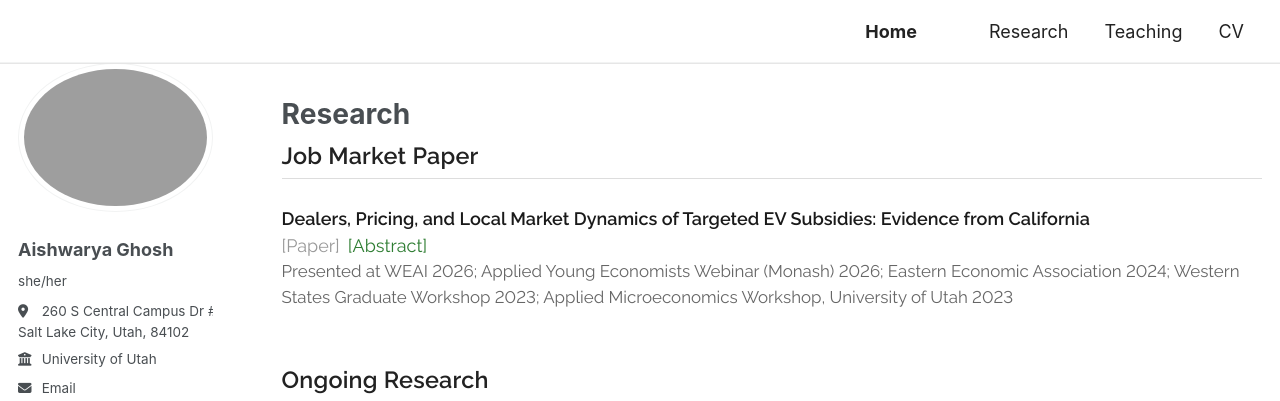
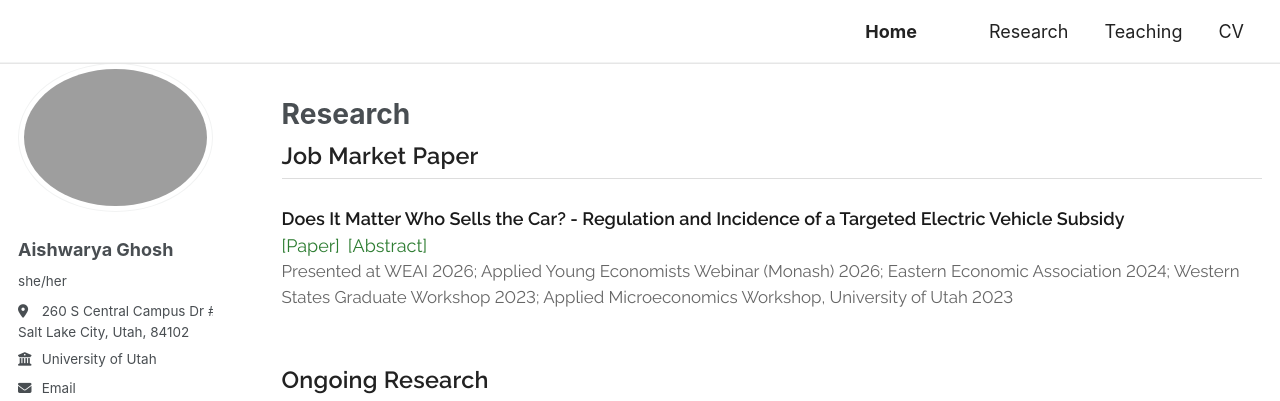
Before and after one commit to ghoshash1/ghoshash1.github.io, a Jekyll site: the page built from _pages/research.md, in a window 1280 px wide and 1379 px high. Shown: the top 401 px of the window. Built offline with Jekyll 4.4.1, drawn with Linux system fonts in a browser that asks for light colours; some web fonts are replaced; part of the change alters nothing that is shown.

Commit message:
Update research.md

```diff
--- a/_pages/research.md
+++ b/_pages/research.md
@@ -35,10 +35,29 @@ redirect_from:
 <h2 class="sec">Job Market Paper</h2>
 
 <div class="paper">
-  <p class="t">Dealers, Pricing, and Local Market Dynamics of Targeted EV Subsidies: Evidence from California</p>
- <p class="a"><a class="lk" style="color:#999 !important; cursor:default; pointer-events:none;">[Paper]</a><a class="lk" data-abs>[Abstract]</a></p>
+  <p class="t">Does It Matter Who Sells the Car? - Regulation and Incidence of a Targeted Electric
+Vehicle Subsidy</p>
+<p class="a"><a class="lk" style="cursor:default; pointer-events:none;">[Paper]</a><a class="lk" data-abs>[Abstract]</a></p>
   <div class="abs">
-    <p>This study examines how targeted electric vehicle (EV) subsidies affect prices and sales in mature markets, focusing on the Bay Area rollout of California's Clean Cars 4 All (CC4A) program. Introduced in 2019 as a means-tested "retire-and-replace" initiative, CC4A required that subsidies be redeemed exclusively through participating dealers. By linking ZIP-code–level program exposure to the universe of California Department of Motor Vehicles registrations (2015–2023) and applying a difference-in-differences framework, the analysis finds that CC4A exposure was associated with modest but statistically significant increases in EV prices of approximately 1–1.5 percent (around $500 per vehicle). At the same time, EV registrations in treated areas expanded more slowly than in comparable control regions, with cumulative transactions 20–40 percent lower two years after rollout. Dealer-level heterogeneity further reveals that participating franchise dealers exhibited modest price pass-through with limited changes in sales, Tesla maintained stable prices but experienced sharp volume declines under binding supply constraints, and non-participating dealers registered larger price increases despite stagnant sales. Overall, the results indicate that program effectiveness depends not only on subsidy generosity and targeting but also on institutional design, supply frictions, and dealer incentives.</p>
+    <p>I estimate how the launch of a targeted electric vehicle subsidy affects local transaction prices and
+sales, and whether the effect differs between dealers the program’s price rules reach and those they do not.
+To answer this, I exploit California’s Clean Cars 4 All subsidy program, launched in 2019, which restricts
+subsidy redemption to authorized dealerships that has to accept those rules, while dealers that do not enroll
+compete in the same local market under no such constraints. Linking transaction-level data on the universe
+of California EV sales from 2015 to 2023 to the subsidy program records, I estimate difference-in-differences
+specifications comparing buyers of the same make, model and model year in the same quarter, in the aggregate
+and by dealer participation channel. I first show that prices rose 0.6 to 1.0 percent in exposed relative to
+never-exposed areas, or $346 to $562 per vehicle, while sales grew more slowly. The aggregate price effect is
+at least three times as large as the entire program budget could generate if the subsidy were absorbed only
+into the prices of subsidized vehicles, pointing to a market-level price response rather than capture at the
+point of sale. I then show that the increase is concentrated outside the program. Prices rose 1.1 percent at
+non-participating dealers, where no buyer could redeem the subsidy, while at participating dealers the effect is
+statistically indistinguishable from zero and bounded above by $306, under 4 percent of the average subsidy.
+Tesla, which posts uniform national prices and does not respond locally, shows no effect either. Suggestive
+evidence points to a local market too tight to absorb the demand the program concentrates on a narrow set of
+eligible vehicles and participating dealers. Rules governing the sellers who redeem a subsidy can work where
+they apply and still leave the subsidy raising the cost of adoption elsewhere in the same market, for buyers it
+never reached in the communities it was designed to serve. </p>
     <p><i>Data:</i> Recovered vehicle model, trim, and configuration for 1.1 million California registrations by decoding Vehicle Identification Numbers with a random-forest classifier trained on NHTSA vehicle records.</p>
   </div>
   <p class="s">Presented at WEAI 2026; Applied Young Economists Webinar (Monash) 2026; Eastern Economic Association 2024; Western States Graduate Workshop 2023; Applied Microeconomics Workshop, University of Utah 2023</p>
```
